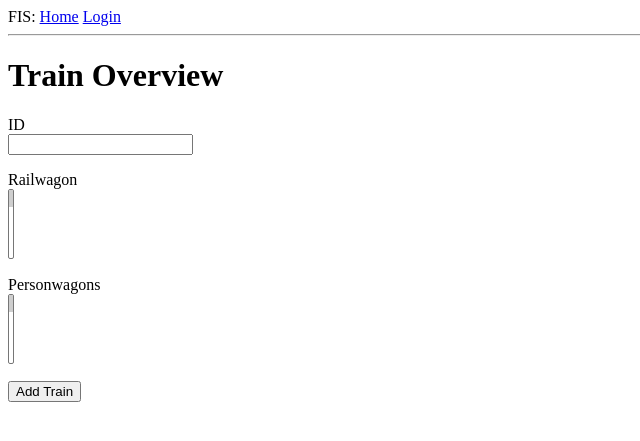
After one commit to DanielFalkner/PRDKE, a Flask app: page /train in a window 1280 px wide. The commit adds this page. Shown: the top 441 px of the page, without its empty margins (0-640 px from the left). Run offline with Flask 2, Linux system fonts and the light colour scheme; data that the repository does not hold is empty; some libraries are stand-ins or nearby versions.

Commit message:
add train inteface is added

```diff
--- a/app/forms.py
+++ b/app/forms.py
@@ -1,6 +1,9 @@
 from flask_wtf import FlaskForm
-from wtforms import StringField, PasswordField, BooleanField, SubmitField, TextAreaField, IntegerField, SelectField
+from wtforms import StringField, PasswordField, BooleanField, SubmitField, TextAreaField, IntegerField, SelectField, \
+    FieldList
 from wtforms.validators import ValidationError, DataRequired, Email, EqualTo, Length
+from wtforms_sqlalchemy.fields import QuerySelectField
+
 from app.models import User, Railwagon, Personwagon
 
 
@@ -29,6 +32,21 @@ class RegistrationForm(FlaskForm):
         user = User.query.filter_by(email=email.data).first()
         if user is not None:
             raise ValidationError('Please use a different email address.')
+
+
+def rw_query():
+    return Railwagon.query
+
+
+def pw_query():
+    return Personwagon.query
+
+
+class TrainForm(FlaskForm):
+    id = IntegerField('ID', validators=[DataRequired()])
+    railwagon = QuerySelectField('Railwagon', query_factory=rw_query, allow_blank=True, get_label='id', validators=[DataRequired()])
+    personwagons = QuerySelectField('Personwagons', query_factory=rw_query, allow_blank=True, get_label='id', validators=[DataRequired()])
+    submit = SubmitField('Add Train')
 
 
 class RailwagonForm(FlaskForm):
--- a/app/routes.py
+++ b/app/routes.py
@@ -1,9 +1,9 @@
 from flask import render_template, flash, redirect, url_for, request
 from app import app, db
 from app.forms import LoginForm, RegistrationForm, RailwagonForm, RailwagonUpdateForm, PersonwagonForm, \
-    PersonwagonUpdateForm
+    PersonwagonUpdateForm, TrainForm
 from flask_login import current_user, login_user, logout_user, login_required
-from app.models import User, Railwagon, Personwagon
+from app.models import User, Railwagon, Personwagon, Train
 from werkzeug.urls import url_parse
 
 
@@ -13,7 +13,8 @@ from werkzeug.urls import url_parse
 def index():
     railwagons = Railwagon.query.all()
     personwagons = Personwagon.query.all()
-    return render_template('index.html', title='Home', railwagons=railwagons, personwagons=personwagons)
+    trains = Train.query.all()
+    return render_template('index.html', title='Home', railwagons=railwagons, personwagons=personwagons, trains=trains)
 
 
 @app.route('/login', methods=['GET', 'POST'])
@@ -77,6 +78,17 @@ def user(username):
         {'author': user, 'body': 'Test post #2'}
     ]
     return render_template('user.html', user=user, posts=posts)
+
+
+@app.route('/train', methods=['GET', 'POST'])
+def train():
+    form = TrainForm()
+    if form.validate_on_submit():
+        train = Train(id=form.id.data, railwagon_id=form.railwagon.data)
+        db.session.add(train)
+        db.session.commit()
+        return redirect(url_for('index'))
+    return render_template('train.html', title='Train', form=form)
 
 
 @app.route('/railwagon', methods=['GET', 'POST'])
--- /dev/null
+++ b/app/templates/train.html
@@ -0,0 +1,30 @@
+{% extends 'base.html' %}
+
+{% block content %}
+    <h1>Train Overview</h1>
+    <form action="" method="post">
+        {{ form.hidden_tag() }}
+        <p>
+            {{ form.id.label }}<br>
+            {{ form.id(size=32) }}<br>
+            {% for error in form.id.errors %}
+            <span style="color: red;">[{{ error }}]</span>
+            {% endfor %}
+        </p>
+        <p>
+            {{ form.railwagon.label }}<br>
+            {{ form.railwagon(size=4) }}<br>
+            {% for error in form.railwagon.errors %}
+            <span style="color: red;">[{{ error }}]</span>
+            {% endfor %}
+        </p>
+        <p>
+            {{ form.personwagons.label }}<br>
+            {{ form.personwagons(size=4) }}<br>
+            {% for error in form.personwagons.errors %}
+            <span style="color: red;">[{{ error }}]</span>
+            {% endfor %}
+        </p>
+        <p>{{ form.submit() }}</p>
+    </form>
+{% endblock %}
```
Also changed, not shown: app/models.py (+5 -6 lines), app/templates/index.html (+20 -0 lines), migrations/versions/d728114e6a3d_trains_table.py (deleted, +0 -39 lines), app.db, migrations/versions/6df328274315_railwagons_table.py (line endings or trailing spaces), migrations/versions/898ad16ea203_personwagons_table.py (line endings or trailing spaces), 11 other files.
